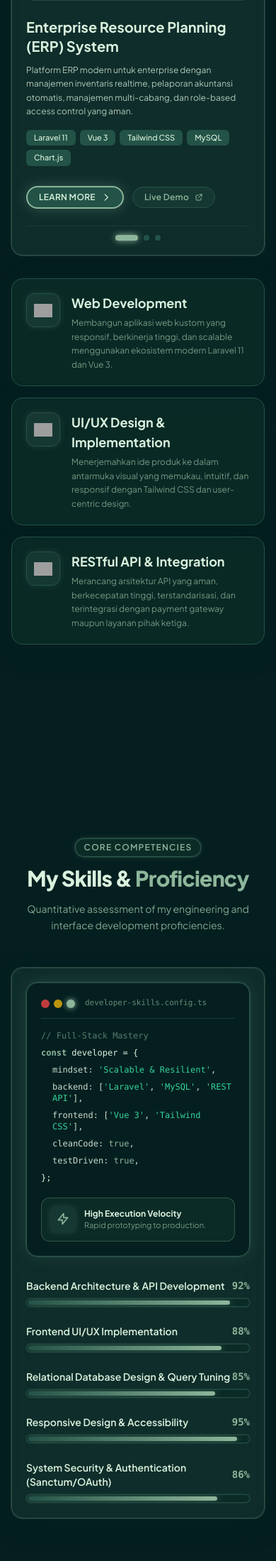
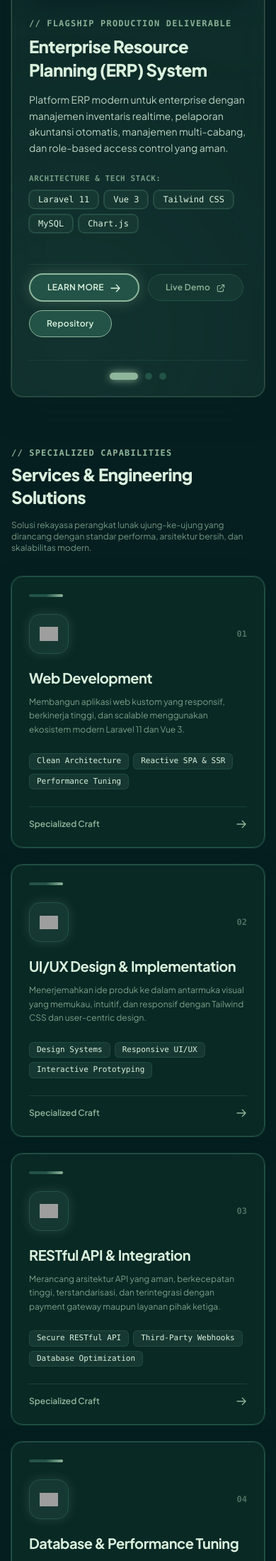
Before and after one commit to Tiannn-r/Portofolio, a Laravel app: page / in a window 390 px wide. Shown: the part 3766-5965 px from the top of the page at 71% size. Run offline with Laravel 12, Linux system fonts and the light colour scheme; data comes from the database, SQL or seed files in the repository; style sheets or scripts are compiled from the project's sources; grey boxes are pictures that could not be loaded.

Commit message:
feat(ui): remove skill percentages and redesign featured project and services layout

```diff
--- a/resources/js/components/AboutSection.vue
+++ b/resources/js/components/AboutSection.vue
@@ -123,11 +123,6 @@
                 <span class="text-xs font-semibold text-mint-100 group-hover:text-sage-400 transition-colors text-center line-clamp-1">
                   {{ skill.name }}
                 </span>
-
-                <!-- Mastery Percentage Badge -->
-                <span class="text-[10px] text-sage-400/80 font-mono">
-                  {{ skill.percentage }}%
-                </span>
               </div>
             </div>
           </div>
--- a/resources/js/components/FeaturedServicesSection.vue
+++ b/resources/js/components/FeaturedServicesSection.vue
@@ -5,30 +5,37 @@
     title="Featured Projects & <span class='text-sage-400'>Services</span>"
     description="Selected high-impact client deliverables alongside specialized engineering services I deliver."
   >
-    <!-- 2 Column Layout -->
-    <div class="grid grid-cols-1 lg:grid-cols-12 gap-8 items-stretch">
-      <!-- Left Column: Featured Projects Slider/Carousel -->
-      <div class="lg:col-span-7 flex flex-col">
+    <!-- =================================================================================== -->
+    <!-- 1. FULL-WIDTH FEATURED CASE STUDY (Widescreen, Grand & Prominent / Digedein & Dilebarin) -->
+    <!-- =================================================================================== -->
+    <div class="w-full mb-16">
       <GlassCard
         variant="primary"
-          class="h-full flex flex-col justify-between relative overflow-hidden"
+        class="w-full relative overflow-hidden p-6 sm:p-8 lg:p-10 shadow-[0_15px_40px_rgba(5,31,32,0.9)] border border-[#235347] ring-1 ring-sage-400/20"
       >
-          <!-- Header Bar with Slide Counter & Arrows -->
-          <div class="flex items-center justify-between mb-5">
-            <div class="flex items-center gap-2">
-              <span class="w-2 h-2 rounded-full bg-sage-400 animate-ping"></span>
-              <span class="text-xs uppercase tracking-wider text-sage-400 font-semibold font-mono">
+        <!-- Ambient Glowing Aura in Background -->
+        <div class="absolute -top-32 -right-32 w-96 h-96 bg-sage-400/10 rounded-full blur-[120px] pointer-events-none"></div>
+        <div class="absolute -bottom-32 -left-32 w-96 h-96 bg-forest-700/20 rounded-full blur-[120px] pointer-events-none"></div>
+
+        <!-- Top Header Bar with Slide Counter & Arrows -->
+        <div class="flex items-center justify-between mb-8 pb-4 border-b border-forest-700/60 relative z-10">
+          <div class="flex items-center gap-3">
+            <span class="relative flex h-3 w-3">
+              <span class="animate-ping absolute inline-flex h-full w-full rounded-full bg-sage-400 opacity-75"></span>
+              <span class="relative inline-flex rounded-full h-3 w-3 bg-sage-400 shadow-[0_0_8px_#8EB69B]"></span>
+            </span>
+            <span class="text-xs sm:text-sm uppercase tracking-wider text-sage-400 font-bold font-mono">
               Featured Case Studies ({{ currentSlide + 1 }}/{{ featuredProjects.length }})
             </span>
           </div>
 
-            <!-- Slide Navigation Buttons with Micro-interactions -->
-            <div class="flex items-center gap-2">
+          <!-- Slide Navigation Controls -->
+          <div class="flex items-center gap-2.5">
             <button
               @click="prevSlide"
               type="button"
               title="Previous Project"
-                class="w-8 h-8 rounded-full bg-forest-900 border border-forest-700 text-sage-400 hover:text-mint-100 hover:border-sage-400 flex items-center justify-center transition-all active:scale-90"
+              class="w-9 h-9 rounded-full bg-forest-900 border border-forest-700 text-sage-400 hover:text-mint-100 hover:border-sage-400 hover:bg-forest-800 flex items-center justify-center transition-all active:scale-90 shadow-sm"
             >
               <svg class="w-4 h-4" fill="none" viewBox="0 0 24 24" stroke="currentColor">
                 <path stroke-linecap="round" stroke-linejoin="round" stroke-width="2" d="M15 19l-7-7 7-7" />
@@ -38,7 +45,7 @@
               @click="nextSlide"
               type="button"
               title="Next Project"
-                class="w-8 h-8 rounded-full bg-forest-900 border border-forest-700 text-sage-400 hover:text-mint-100 hover:border-sage-400 flex items-center justify-center transition-all active:scale-90"
+              class="w-9 h-9 rounded-full bg-forest-900 border border-forest-700 text-sage-400 hover:text-mint-100 hover:border-sage-400 hover:bg-forest-800 flex items-center justify-center transition-all active:scale-90 shadow-sm"
             >
               <svg class="w-4 h-4" fill="none" viewBox="0 0 24 24" stroke="currentColor">
                 <path stroke-linecap="round" stroke-linejoin="round" stroke-width="2" d="M9 5l7 7-7 7" />
@@ -47,57 +54,74 @@
           </div>
         </div>
 
-          <!-- Carousel Slide Content -->
+        <!-- Carousel Slide Content (2 Column Widescreen Split) -->
         <div
           v-if="currentProject"
-            class="flex-1 flex flex-col md:flex-row gap-6 items-center transition-all duration-300"
+          class="grid grid-cols-1 lg:grid-cols-12 gap-8 lg:gap-12 items-center relative z-10 transition-all duration-300"
         >
-            <!-- Preview Image on the left -->
-            <div class="relative w-full md:w-1/2 h-52 sm:h-64 rounded-xl overflow-hidden shrink-0 border border-forest-700 ring-1 ring-sage-400/20 group/img">
+          <!-- Left: Big Preview Image Container -->
+          <div class="lg:col-span-6 relative w-full h-64 sm:h-80 lg:h-[400px] rounded-2xl overflow-hidden border border-forest-700 ring-1 ring-sage-400/25 group/img shadow-[0_10px_35px_rgba(5,31,32,0.9)] bg-forest-950">
             <img
-                :src="currentProject.thumbnail_url || currentProject.thumbnail || 'https://images.unsplash.com/photo-1460925895917-afdab827c52f?auto=format&fit=crop&w=800&q=80'"
+              :src="currentProject.thumbnail_url || currentProject.thumbnail || 'https://images.unsplash.com/photo-1460925895917-afdab827c52f?auto=format&fit=crop&w=1000&q=80'"
               :alt="currentProject.title"
               class="w-full h-full object-cover transition-transform duration-700 group-hover/img:scale-105"
             />
-              <div class="absolute inset-0 bg-gradient-to-t from-forest-950/80 via-transparent to-transparent"></div>
-              <span class="absolute top-3 left-3 px-2.5 py-1 text-[11px] font-semibold bg-forest-900/90 text-sage-400 border border-forest-700 rounded-md backdrop-blur-md">
+            <div class="absolute inset-0 bg-gradient-to-t from-forest-950/85 via-forest-950/20 to-transparent"></div>
+
+            <!-- Category Tag Pill -->
+            <span class="absolute top-4 left-4 px-3 py-1 text-xs font-semibold bg-forest-900/90 text-sage-400 border border-forest-700 rounded-lg backdrop-blur-md shadow-md">
               {{ currentProject.category }}
+            </span>
+
+            <!-- Top Right: Featured Badge -->
+            <span class="absolute top-4 right-4 px-3 py-1 text-[11px] font-bold font-mono tracking-wider bg-forest-800/90 text-mint-100 border border-sage-400/50 rounded-lg backdrop-blur-md shadow-[0_0_12px_rgba(142,182,155,0.3)]">
+              ★ FEATURED
             </span>
           </div>
 
-            <!-- Project Details on the right -->
-            <div class="flex-1 flex flex-col justify-between h-full">
+          <!-- Right: Project Narrative & Actions -->
+          <div class="lg:col-span-6 flex flex-col justify-between h-full space-y-5">
             <div>
-                <h3 class="text-xl sm:text-2xl font-bold text-mint-100 mb-2.5 leading-snug">
+              <span class="text-xs font-mono text-sage-400 uppercase tracking-widest block mb-2 font-semibold">
+                // Flagship Production Deliverable
+              </span>
+
+              <h3 class="text-2xl sm:text-3xl lg:text-4xl font-extrabold text-mint-100 mb-3.5 tracking-tight leading-snug">
                 {{ currentProject.title }}
               </h3>
-                <p class="text-xs sm:text-sm text-mint-100/80 line-clamp-4 leading-relaxed mb-4">
+
+              <p class="text-sm sm:text-base text-mint-100/85 leading-relaxed mb-6 whitespace-pre-line">
                 {{ currentProject.description }}
               </p>
 
               <!-- Tech Stack Badges -->
-                <div class="flex flex-wrap gap-1.5 mb-5">
+              <div class="mb-6">
+                <span class="text-[11px] uppercase tracking-wider text-sage-400/80 font-mono font-semibold block mb-2">
+                  Architecture & Tech Stack:
+                </span>
+                <div class="flex flex-wrap gap-2">
                   <span
                     v-for="(tech, i) in currentProject.tech_stack"
                     :key="i"
-                    class="px-2.5 py-0.5 text-[11px] font-medium bg-forest-700 text-mint-100 rounded-md border border-forest-700/60"
+                    class="px-3 py-1 text-xs font-mono font-medium bg-forest-800 text-mint-100 rounded-lg border border-forest-700 ring-1 ring-sage-400/20"
                   >
                     {{ tech }}
                   </span>
                 </div>
               </div>
+            </div>
 
             <!-- Action Buttons using BaseButton -->
-              <div class="flex flex-wrap items-center gap-3 pt-2">
+            <div class="flex flex-wrap items-center gap-3 pt-3 border-t border-forest-700/50">
               <BaseButton
                 variant="primary"
-                  size="sm"
+                size="md"
                 @click="openProjectModal(currentProject)"
               >
                 <span>LEARN MORE</span>
                 <template #icon-right>
-                    <svg class="w-3.5 h-3.5 text-mint-100" fill="none" viewBox="0 0 24 24" stroke="currentColor">
-                      <path stroke-linecap="round" stroke-linejoin="round" stroke-width="2" d="M9 5l7 7-7 7" />
+                  <svg class="w-4 h-4 text-mint-100" fill="none" viewBox="0 0 24 24" stroke="currentColor">
+                    <path stroke-linecap="round" stroke-linejoin="round" stroke-width="2" d="M14 5l7 7m0 0l-7 7m7-7H3" />
                   </svg>
                 </template>
               </BaseButton>
@@ -105,49 +129,83 @@
               <BaseButton
                 v-if="currentProject.url_demo"
                 variant="glass"
-                  size="sm"
+                size="md"
                 as="a"
                 :href="currentProject.url_demo"
                 target="_blank"
               >
                 <template #icon-right>
-                    <svg class="w-3 h-3 text-sage-400" fill="none" viewBox="0 0 24 24" stroke="currentColor">
+                  <svg class="w-3.5 h-3.5 text-sage-400" fill="none" viewBox="0 0 24 24" stroke="currentColor">
                     <path stroke-linecap="round" stroke-linejoin="round" stroke-width="2" d="M10 6H6a2 2 0 00-2 2v10a2 2 0 002 2h10a2 2 0 002-2v-4M14 4h6m0 0v6m0-6L10 14" />
                   </svg>
                 </template>
                 <span>Live Demo</span>
+              </BaseButton>
+
+              <BaseButton
+                v-if="currentProject.url_repo"
+                variant="ghost"
+                size="md"
+                as="a"
+                :href="currentProject.url_repo"
+                target="_blank"
+              >
+                <span>Repository</span>
               </BaseButton>
             </div>
           </div>
         </div>
 
         <!-- Bottom Dot Indicators -->
-          <div class="flex items-center justify-center gap-2 mt-6 pt-3 border-t border-forest-700/50">
+        <div class="flex items-center justify-center gap-2.5 mt-8 pt-4 border-t border-forest-700/50 relative z-10">
           <button
             v-for="(p, index) in featuredProjects"
             :key="'dot-' + (p.id || index)"
             @click="currentSlide = index"
             :title="p.title"
             type="button"
-              class="h-2 rounded-full transition-all duration-300"
-              :class="currentSlide === index ? 'w-8 bg-sage-400 shadow-[0_0_10px_#8EB69B]' : 'w-2 bg-forest-700 hover:bg-sage-400/60'"
+            class="h-2.5 rounded-full transition-all duration-300"
+            :class="currentSlide === index ? 'w-10 bg-sage-400 shadow-[0_0_12px_#8EB69B]' : 'w-2.5 bg-forest-700 hover:bg-sage-400/60'"
           ></button>
         </div>
       </GlassCard>
     </div>
 
-      <!-- Right Column: 3 Vertical Service Cards -->
-      <div class="lg:col-span-5 flex flex-col justify-between gap-4">
+    <!-- =================================================================================== -->
+    <!-- 2. SERVICES SECTION (Diletakkan di Bawah Project, Format Grid 3 Kolom Lebih Josjis)  -->
+    <!-- =================================================================================== -->
+    <div>
+      <!-- Sub-header Title for Services -->
+      <div class="flex flex-col sm:flex-row sm:items-end justify-between gap-4 mb-8">
+        <div>
+          <span class="text-xs uppercase tracking-widest text-sage-400 font-bold font-mono">
+            // Specialized Capabilities
+          </span>
+          <h3 class="text-2xl sm:text-3xl font-extrabold text-mint-100 tracking-tight mt-1">
+            Services & Engineering Solutions
+          </h3>
+        </div>
+        <p class="text-xs sm:text-sm text-sage-400/80 max-w-md">
+          Solusi rekayasa perangkat lunak ujung-ke-ujung yang dirancang dengan standar performa, arsitektur bersih, dan skalabilitas modern.
+        </p>
+      </div>
+
+      <!-- 3 Columns Services Grid Layout -->
+      <div class="grid grid-cols-1 md:grid-cols-2 lg:grid-cols-3 gap-6 items-stretch">
         <GlassCard
           v-for="(service, idx) in displayServices"
           :key="service.id || idx"
           variant="secondary"
           hoverable
-          class="transition-all duration-300 hover:-translate-y-1 hover:border-sage-400/80 group ring-1 ring-transparent hover:ring-sage-400/30"
+          class="h-full flex flex-col justify-between group rounded-2xl p-6 sm:p-7 transition-all duration-400 hover:-translate-y-2 hover:border-sage-400/80 ring-1 ring-forest-700/80 hover:ring-sage-400/40 hover:shadow-[0_15px_35px_rgba(142,182,155,0.22)] relative overflow-hidden"
         >
-          <div class="flex items-start gap-4">
-            <!-- Service Icon Container -->
-            <div class="w-12 h-12 rounded-xl bg-forest-800 border border-forest-700 group-hover:border-sage-400/50 p-2.5 flex items-center justify-center shrink-0 shadow-[0_0_10px_rgba(142,182,155,0.15)] group-hover:scale-110 transition-transform">
+          <!-- Top Neon Line Accent (Expands smoothly on hover) -->
+          <div class="h-1 w-12 rounded-full bg-gradient-to-r from-forest-700 via-[#235347] to-sage-400 group-hover:w-full transition-all duration-500 mb-6"></div>
+
+          <div>
+            <!-- Header: Elevated Icon & Index Number -->
+            <div class="flex items-center justify-between mb-5">
+              <div class="w-14 h-14 rounded-2xl bg-forest-800 border border-forest-700 group-hover:border-sage-400/60 p-3.5 flex items-center justify-center text-sage-400 group-hover:text-mint-100 shadow-[0_0_15px_rgba(142,182,155,0.2)] group-hover:scale-110 group-hover:rotate-3 transition-all duration-300">
                 <img
                   v-if="!brokenServiceIcons[service.id || idx] && (service.icon_url || (service.icon && !service.icon.startsWith('<svg')))"
                   :src="service.icon_url || service.icon"
@@ -155,27 +213,51 @@
                   class="w-full h-full object-contain"
                   @error="brokenServiceIcons[service.id || idx] = true"
                 />
-              <!-- Fallback Service Icons -->
-              <svg v-else-if="idx % 3 === 0" class="w-6 h-6 text-sage-400" fill="none" viewBox="0 0 24 24" stroke="currentColor">
+                <!-- Fallback SVGs -->
+                <svg v-else-if="idx % 3 === 0" class="w-7 h-7 text-sage-400" fill="none" viewBox="0 0 24 24" stroke="currentColor">
                   <path stroke-linecap="round" stroke-linejoin="round" stroke-width="2" d="M10 20l4-16m4 4l4 4-4 4M6 16l-4-4 4-4" />
                 </svg>
-              <svg v-else-if="idx % 3 === 1" class="w-6 h-6 text-sage-400" fill="none" viewBox="0 0 24 24" stroke="currentColor">
+                <svg v-else-if="idx % 3 === 1" class="w-7 h-7 text-sage-400" fill="none" viewBox="0 0 24 24" stroke="currentColor">
                   <path stroke-linecap="round" stroke-linejoin="round" stroke-width="2" d="M7 21a4 4 0 01-4-4V5a2 2 0 012-2h4a2 2 0 012 2v12a4 4 0 01-4 4zm0 0h12a2 2 0 002-2v-4a2 2 0 00-2-2h-2.343M11 7.343l1.657-1.657a2 2 0 012.828 0l2.829 2.829a2 2 0 010 2.828l-8.486 8.485M7 17h.01" />
                 </svg>
-              <svg v-else class="w-6 h-6 text-sage-400" fill="none" viewBox="0 0 24 24" stroke="currentColor">
+                <svg v-else class="w-7 h-7 text-sage-400" fill="none" viewBox="0 0 24 24" stroke="currentColor">
                   <path stroke-linecap="round" stroke-linejoin="round" stroke-width="2" d="M9 19v-6a2 2 0 00-2-2H5a2 2 0 00-2 2v6a2 2 0 002 2h2a2 2 0 002-2zm0 0V9a2 2 0 012-2h2a2 2 0 012 2v10m-6 0a2 2 0 002 2h2a2 2 0 002-2m0 0V5a2 2 0 012-2h2a2 2 0 012 2v14a2 2 0 01-2 2h-2a2 2 0 01-2-2z" />
                 </svg>
               </div>
 
-            <!-- Service Text -->
-            <div class="flex-1">
-              <h4 class="text-lg font-bold text-mint-100 group-hover:text-sage-400 transition-colors mb-1">
+              <span class="text-xs font-mono font-bold text-sage-400/50 group-hover:text-sage-400 transition-colors">
+                0{{ idx + 1 }}
+              </span>
+            </div>
+
+            <!-- Service Title -->
+            <h4 class="text-xl font-bold text-mint-100 group-hover:text-sage-400 transition-colors mb-2.5 tracking-tight">
               {{ service.title }}
             </h4>
-              <p class="text-xs sm:text-sm text-sage-400/80 leading-relaxed">
+
+            <!-- Service Description -->
+            <p class="text-xs sm:text-sm text-sage-400/85 leading-relaxed mb-6">
               {{ service.description }}
             </p>
+
+            <!-- Feature Pills / Highlights -->
+            <div class="flex flex-wrap gap-1.5 mb-6">
+              <span
+                v-for="(feature, fIdx) in getServiceFeatures(idx)"
+                :key="fIdx"
+                class="px-2.5 py-0.5 rounded-md text-[11px] font-mono bg-forest-800 text-mint-100 border border-forest-700/70"
+              >
+                {{ feature }}
+              </span>
             </div>
+          </div>
+
+          <!-- Bottom Action: Explore Shortcut -->
+          <div class="pt-4 border-t border-forest-700/60 flex items-center justify-between text-xs font-semibold text-sage-400 group-hover:text-mint-100 transition-colors">
+            <span>Specialized Craft</span>
+            <svg class="w-4 h-4 group-hover:translate-x-1.5 transition-transform text-sage-400 group-hover:text-mint-100" fill="none" viewBox="0 0 24 24" stroke="currentColor">
+              <path stroke-linecap="round" stroke-linejoin="round" stroke-width="2" d="M14 5l7 7m0 0l-7 7m7-7H3" />
+            </svg>
           </div>
         </GlassCard>
       </div>
@@ -295,7 +377,7 @@ const defaultFeatured = [
     title: 'Enterprise Resource Planning (ERP) System',
     category: 'Web Application',
     description: 'Platform ERP modern untuk enterprise dengan manajemen inventaris realtime, pelaporan akuntansi otomatis, manajemen multi-cabang, dan role-based access control yang aman.',
-    thumbnail_url: 'https://images.unsplash.com/photo-1460925895917-afdab827c52f?auto=format&fit=crop&w=800&q=80',
+    thumbnail_url: 'https://images.unsplash.com/photo-1460925895917-afdab827c52f?auto=format&fit=crop&w=1000&q=80',
     tech_stack: ['Laravel 11', 'Vue 3', 'Tailwind CSS', 'MySQL', 'Chart.js'],
     url_demo: 'https://erp.demo.portofolio.id',
     url_repo: 'https://github.com/Tiannn-r/Portofolio',
@@ -304,7 +386,7 @@ const defaultFeatured = [
     title: 'Multi-Vendor Marketplace & Checkout Platform',
     category: 'E-Commerce',
     description: 'Aplikasi e-commerce lengkap dengan cart realtime, integrasi pembayaran digital, pelacakan kurir otomatis, serta dashboard analitik penjualan bagi merchant.',
-    thumbnail_url: 'https://images.unsplash.com/photo-1557821552-17105176677c?auto=format&fit=crop&w=800&q=80',
+    thumbnail_url: 'https://images.unsplash.com/photo-1557821552-17105176677c?auto=format&fit=crop&w=1000&q=80',
     tech_stack: ['Laravel 11', 'Vue 3', 'Pinia', 'Tailwind CSS', 'Midtrans API'],
     url_demo: 'https://shop.demo.portofolio.id',
     url_repo: 'https://github.com/Tiannn-r/Portofolio',
@@ -313,7 +395,7 @@ const defaultFeatured = [
     title: 'Personal Portfolio & Admin CMS Engine',
     category: 'Full-Stack Web',
     description: 'Sistem website portofolio interaktif yang terhubung langsung ke Content Management System (CMS) Admin dengan autentikasi Sanctum dan manajemen pesan kontak.',
-    thumbnail_url: 'https://images.unsplash.com/photo-1507238691740-187a5b1d37b8?auto=format&fit=crop&w=800&q=80',
+    thumbnail_url: 'https://images.unsplash.com/photo-1507238691740-187a5b1d37b8?auto=format&fit=crop&w=1000&q=80',
     tech_stack: ['Laravel 11', 'Sanctum', 'Vue 3', 'Tailwind CSS', 'MySQL'],
     url_demo: 'https://portofolio.id',
     url_repo: 'https://github.com/Tiannn-r/Portofolio',
@@ -348,10 +430,20 @@ const defaultServices = [
 
 const displayServices = computed(() => {
   if (props.services && props.services.length > 0) {
-    return props.services.slice(0, 3);
+    return props.services;
   }
   return defaultServices;
 });
+
+// Feature highlights for service cards
+const getServiceFeatures = (idx) => {
+  const featureList = [
+    ['Clean Architecture', 'Reactive SPA & SSR', 'Performance Tuning'],
+    ['Design Systems', 'Responsive UI/UX', 'Interactive Prototyping'],
+    ['Secure RESTful API', 'Third-Party Webhooks', 'Database Optimization'],
+  ];
+  return featureList[idx % featureList.length];
+};
 
 const nextSlide = () => {
   currentSlide.value = (currentSlide.value + 1) % featuredProjects.value.length;
@@ -366,7 +458,7 @@ const openProjectModal = (project) => {
 };
 
 onMounted(() => {
-  autoSlideInterval = setInterval(nextSlide, 6000);
+  autoSlideInterval = setInterval(nextSlide, 7000);
 });
 
 onUnmounted(() => {
```
Lines whose indentation alone changed are shown as unchanged.
